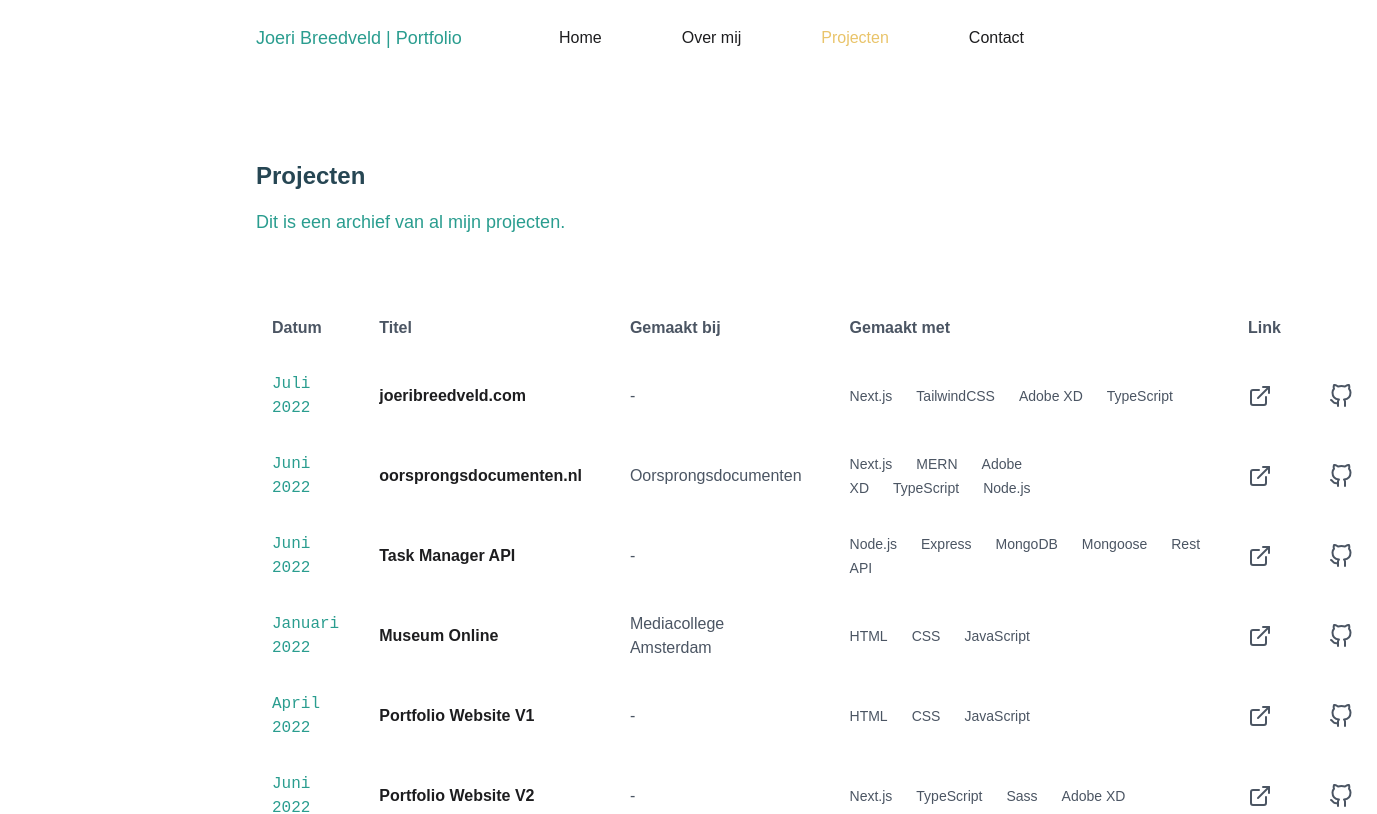
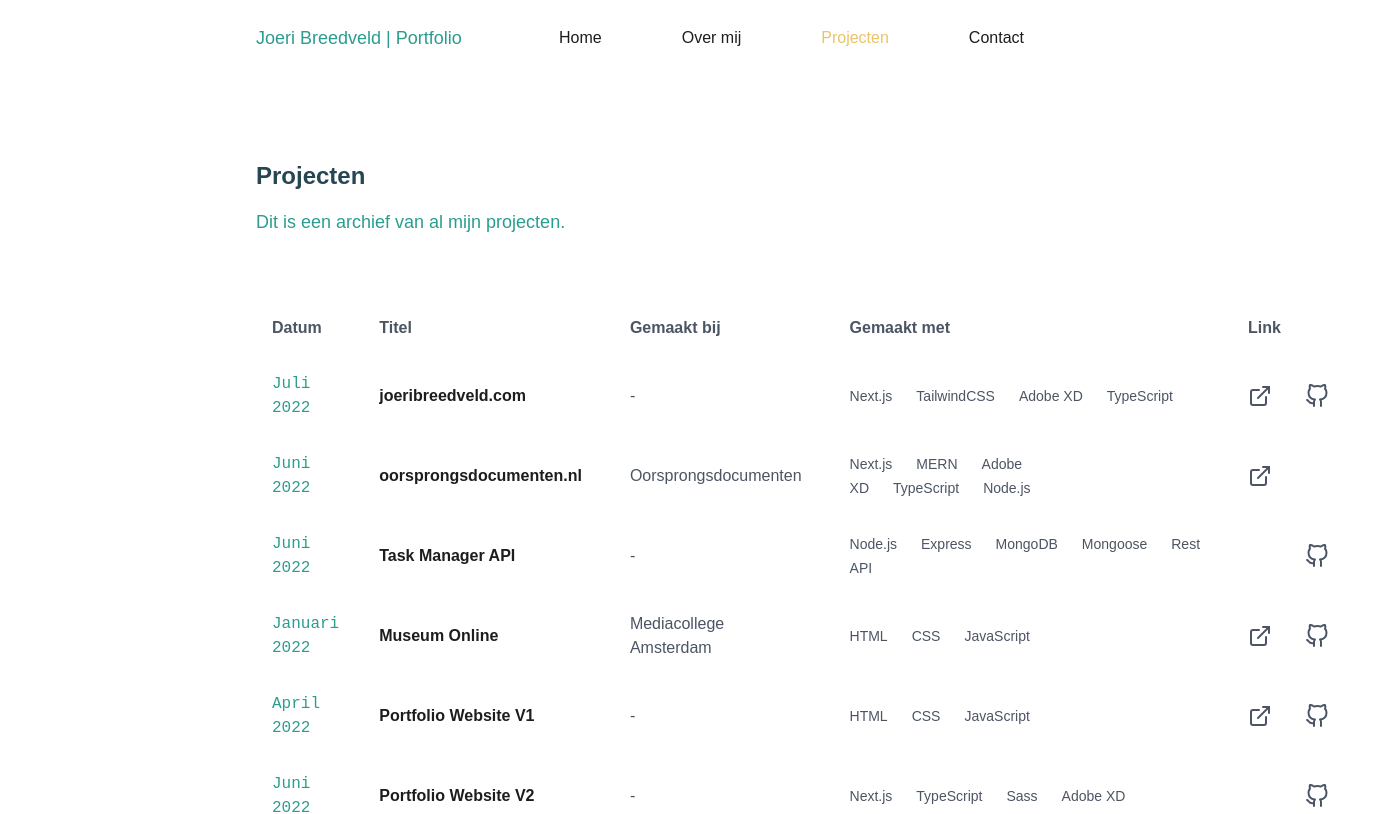
Before and after one commit to joeribreedveld/portfolio-website-v4, a Next.js app: page /projects in a window 1280 px wide. Shown: the top 814 px of the page, 1377 px wide, since content can reach past the window. Built offline with nearby package versions, Linux system fonts and the light colour scheme.

Commit message:
feat(projects): change empty links in json, add conditional link rendering and style accordingly

```diff
--- a/pages/projects.tsx
+++ b/pages/projects.tsx
@@ -21,15 +21,23 @@ const Projects: NextPage = () => {
 				<td className='py-4 px-6 font-bold'>{project[0].title}</td>
 				<td className='py-4 px-6 text-gray-600'>{project[0].madeat}</td>
 				<td className='py-4 px-6 text-gray-600'>{skillList}</td>
-				<td className='py-4 px-6'>
+				<td className='py-4 px-6 pr-0'>
+					{project[0].live ? (
 						<a href={project[0].live} target='_blank' rel='noreferrer'>
 							<FiExternalLink size={24} className='text-gray-600' />
 						</a>
+					) : (
+						""
+					)}
 				</td>
-				<td className='py-4 px-6 rounded-r-lg'>
+				<td className='py-4 pl-0 px-6 rounded-r-lg'>
+					{project[0].github ? (
 						<a href={project[0].github} target='_blank' rel='noreferrer'>
 							<FiGithub size={24} className='text-gray-600' />
 						</a>
+					) : (
+						""
+					)}
 				</td>
 			</tr>
 		)
@@ -46,7 +54,7 @@ const Projects: NextPage = () => {
 						<th className='py-4 px-6'>Titel</th>
 						<th className='py-4 px-6'>Gemaakt bij</th>
 						<th className='py-4 px-6'>Gemaakt met</th>
-						<th className='py-4 px-6 text-center'>Link</th>
+						<th className='py-4 px-6'>Link</th>
 					</tr>
 				</thead>
 				<tbody>{projectsList}</tbody>
--- a/public/assets/json/projects.json
+++ b/public/assets/json/projects.json
@@ -20,7 +20,7 @@
 			"img": "/assets/img/oorsprongsdocumenten.jpg",
 			"intro": "MERN ecommerce website met support pagina en admin panel.",
 			"description": "description",
-			"github": "https://github.com/oorsprongsdocumenten/oorsprongsdocumenten.nl",
+			"github": "",
 			"live": "https://test.oorsprongsdocumenten.nl",
 			"skills": ["Next.js", "MERN", "Adobe XD", "TypeScript", "Node.js"],
 			"date": "Juni 2022",
@@ -35,7 +35,7 @@
 			"intro": "CRUD Restful API herbruikbaar voor andere projecten met CRUD.",
 			"description": "description",
 			"github": "https://github.com/duck1s/task-manager-api",
-			"live": "#",
+			"live": "",
 			"skills": ["Node.js", "Express", "MongoDB", "Mongoose", "Rest API"],
 			"date": "Juni 2022",
 			"madeat": "-"
@@ -77,7 +77,7 @@
 			"intro": "Mijn aller eerste website met Next.js",
 			"description": "description",
 			"github": "https://github.com/duck1s/portfolio-website-v3",
-			"live": "#",
+			"live": "",
 			"skills": ["Next.js", "TypeScript", "Sass", "Adobe XD"],
 			"date": "Juni 2022",
 			"madeat": "-"
```
Lines whose indentation alone changed are shown as unchanged.
